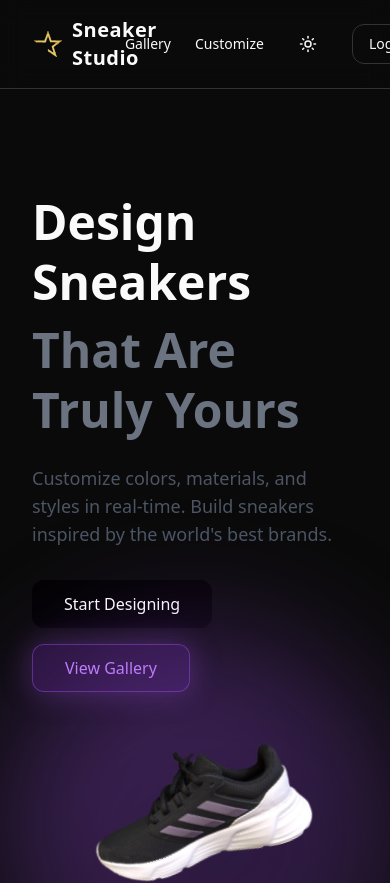
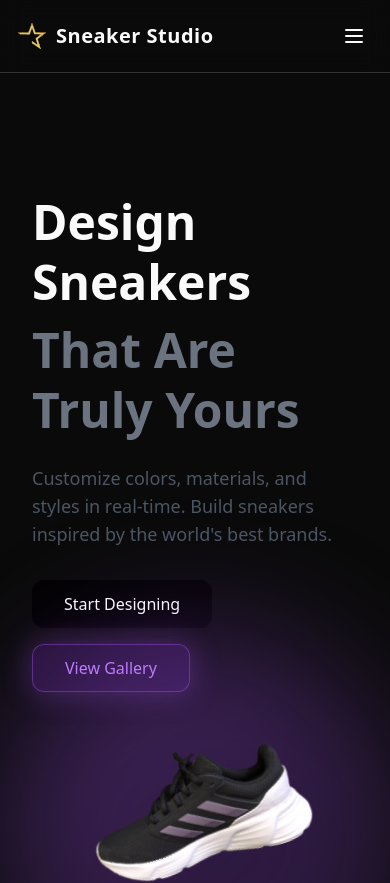
Before and after one commit to PrajaktaSarkhel/sneaker-studio, a Next.js app: page / in a window 390 px wide. Shown: the top 883 px of the page. Built offline with nearby package versions, Linux system fonts and the light colour scheme.

Commit message:
Navbar made responsive for all devices

```diff
--- a/components/Navbar.tsx
+++ b/components/Navbar.tsx
@@ -2,25 +2,24 @@
 
 import Link from "next/link"
 import { Button } from "@/components/ui/button"
-import { Moon, Sun } from "lucide-react"
+import { Moon, Sun, Menu, X } from "lucide-react"
 import { useTheme } from "next-themes"
 import { useEffect, useState } from "react"
-
 
 export default function Navbar() {
   const { theme, setTheme } = useTheme()
   const [mounted, setMounted] = useState(false)
+  const [mobileMenuOpen, setMobileMenuOpen] = useState(false)
 
   useEffect(() => {
     setMounted(true)
   }, [])
 
-if (!mounted) return null
-
+  if (!mounted) return null
 
   return (
     <nav className="fixed top-0 z-50 w-full backdrop-blur-md bg-background/70 border-b border-border">
-      <div className="max-w-7xl mx-auto px-8 py-4 flex items-center justify-between">
+      <div className="max-w-7xl mx-auto px-4 sm:px-8 py-4 flex items-center justify-between">
 
         {/* Logo + Brand */}
         <Link href="/" className="flex items-center gap-2">
@@ -28,8 +27,8 @@ if (!mounted) return null
           <span className="text-xl font-bold tracking-wide">Sneaker Studio</span>
         </Link>
 
-        {/* Menu */}
-        <div className="flex items-center gap-6">
+        {/* Desktop Menu */}
+        <div className="hidden md:flex items-center gap-6">
           <Link href="/gallery" className="text-sm hover:opacity-70">Gallery</Link>
           <Link href="/customizer" className="text-sm hover:opacity-70">Customize</Link>
 
@@ -46,7 +45,41 @@ if (!mounted) return null
             <Button variant="outline">Login</Button>
           </Link>
         </div>
+
+        {/* Mobile Menu Button */}
+        <div className="md:hidden flex items-center gap-2">
+          <Button
+            size="icon"
+            variant="ghost"
+            onClick={() => setMobileMenuOpen(!mobileMenuOpen)}
+          >
+            {mobileMenuOpen ? <X size={24} /> : <Menu size={24} />}
+          </Button>
+        </div>
       </div>
+
+      {/* Mobile Menu */}
+      {mobileMenuOpen && (
+        <div className="md:hidden bg-background/95 border-t border-border w-full px-4 py-4 flex flex-col gap-4">
+          <Link href="/gallery" className="text-sm hover:opacity-70" onClick={() => setMobileMenuOpen(false)}>Gallery</Link>
+          <Link href="/customizer" className="text-sm hover:opacity-70" onClick={() => setMobileMenuOpen(false)}>Customize</Link>
+
+          <Button
+            size="icon"
+            variant="ghost"
+            onClick={() => {
+              setTheme(theme === "dark" ? "light" : "dark")
+              setMobileMenuOpen(false)
+            }}
+          >
+            {theme === "dark" ? <Sun size={18} /> : <Moon size={18} />}
+          </Button>
+
+          <Link href="/login" onClick={() => setMobileMenuOpen(false)}>
+            <Button variant="outline" className="w-full">Login</Button>
+          </Link>
+        </div>
+      )}
     </nav>
   )
 }
```
